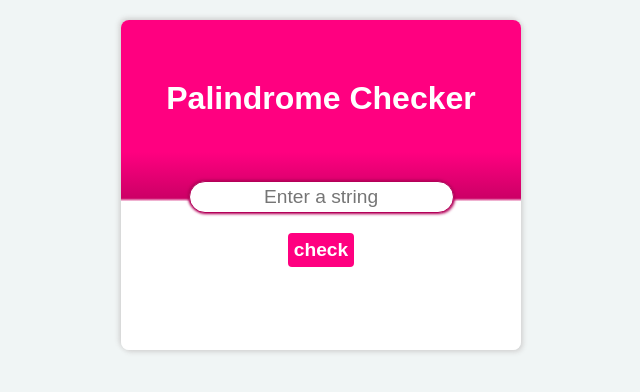
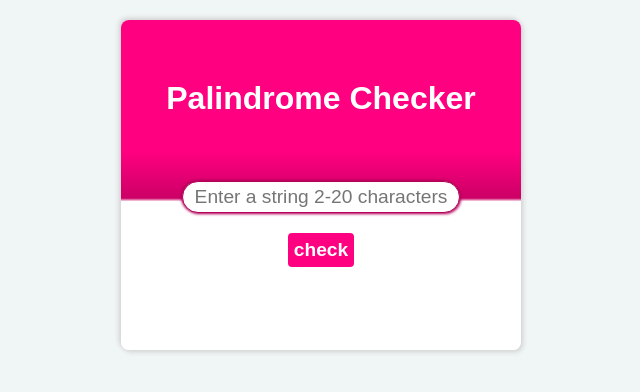
Before and after one commit to mmkepler/palindrome, a React (Create React App) app: page / in a window 1280 px wide. Shown: the top 392 px of the page, without its empty margins (319-959 px from the left). Built offline with nearby package versions, Linux system fonts and the light colour scheme.

Commit message:
fix: form, input restrictions

```diff
--- a/src/App.js
+++ b/src/App.js
@@ -17,7 +17,8 @@ function App() {
   };
 
   //check input short function
-  const palindromeCheck = (str) => {
+  const palindromeCheck = (e,str) => {
+    e.preventDefault();
     //remove spaces
     let normalString = str.toLowerCase().replace(/\s/g, '');
     //could have used a for loop for this, chose the shorter code
@@ -41,26 +42,30 @@ function App() {
     <Main>
       <Title>Palindrome Checker</Title>
 
-      {failure  ? <><h2>Not a Match!</h2><br></br><Clear onClick={() => clearInput()}>Try Again</Clear></> : ""}
-      {success ? <><h2>Match!</h2><br></br><Clear onClick={() => clearInput()}>Try Again</Clear></> : ""}
+      {failure  ? <><h2>{state.input} isn't a Match!</h2><br></br><Clear onClick={() => clearInput()}>Try Again</Clear></> : ""}
+      {success ? <><h2>{state.input} is a Match!</h2><br></br><Clear onClick={() => clearInput()}>Try Again</Clear></> : ""}
       { (failure === true || success === true) ?  "" :
       (<InputDiv>
 
           <br></br>
+          <form onSubmit={(e) => palindromeCheck(e, state.input)}>
           <TextInput
           type="text"
           name="input"
           value={state.input}
           onChange={(e) => inputHandler(e)}
           id="input"
-          placeholder="Enter a string"
+          placeholder="Enter a string 2-20 characters"
+          minLength="2"
+          max-lenth="20"
           required
           />
+        <br></br>
+        <Check
+        type="submit">check</Check >
+      </form>
+      </InputDiv>)
 
-        <br></br>
-        <Check name="check"
-        onClick={() => palindromeCheck(state.input)} >check</Check >
-      </InputDiv>)
       }
     </Main>
   );
--- a/src/StyledComponents.js
+++ b/src/StyledComponents.js
@@ -27,11 +27,11 @@ const InputDiv = styled.div`
 `;
 
 const TextInput = styled.input `
-  margin: 20px;
+  margin: 20px 0;
   font-size: 1em;
   padding: 4px 8px;
   border-radius: 50px;
-
+  width: 260px;
   box-shadow: 1px 1px 3px #b30059, -1px -1px 3px #b30059;
   border: 1px #b30059 solid;
   text-align: center;
```
